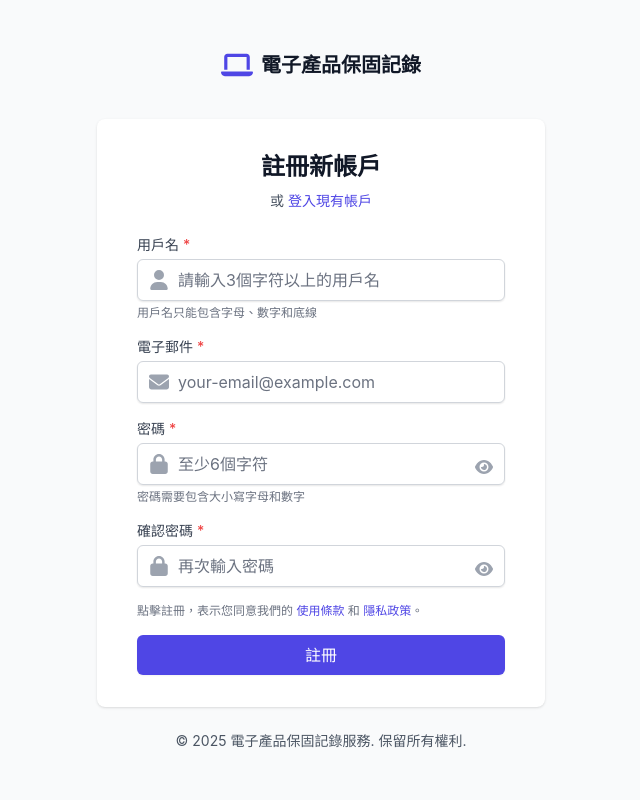
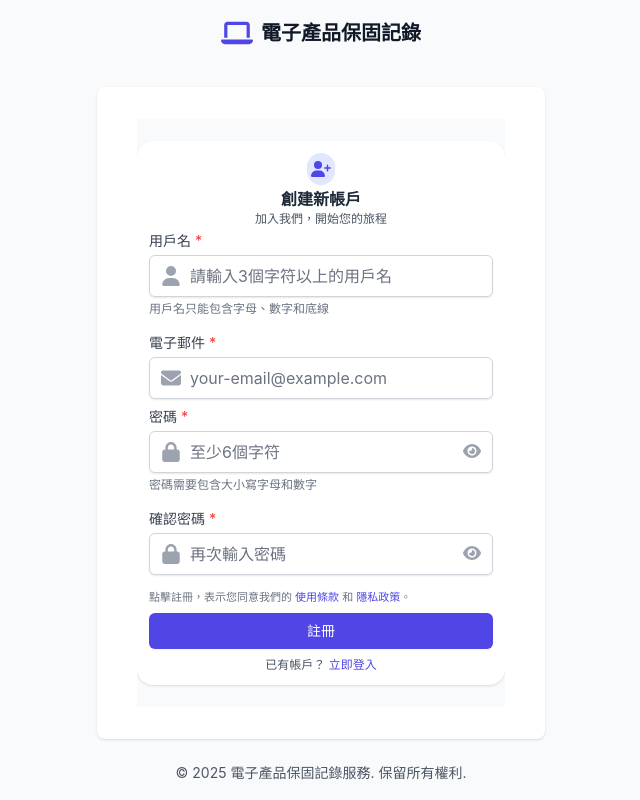
Before and after one commit to H8Y8/warry, a React (Create React App) app in the folder client/: page /register in a window 1280 px wide. Shown: the whole page, without its empty margins (319-959 px from the left). Built offline with nearby package versions, Linux system fonts and the light colour scheme; no server answers.

Commit message:
更新登入和註冊頁面的圖示，提升視覺效果和用戶體驗。

```diff
--- a/client/src/pages/Auth/Login.js
+++ b/client/src/pages/Auth/Login.js
@@ -1,7 +1,7 @@
 import React, { useState } from 'react';
 import { Link } from 'react-router-dom';
 import { FontAwesomeIcon } from '@fortawesome/react-fontawesome';
-import { faEnvelope, faLock, faEye, faEyeSlash } from '@fortawesome/free-solid-svg-icons';
+import { faEnvelope, faLock, faEye, faEyeSlash, faShieldAlt } from '@fortawesome/free-solid-svg-icons';
 import Input from '../../components/ui/Input';
 import Button from '../../components/ui/Button';
 import Alert from '../../components/ui/Alert';
@@ -20,73 +20,42 @@ const Login = () => {
 
   const handleChange = (e) => {
     const { name, value } = e.target;
-    setFormData({
-      ...formData,
-      [name]: value,
-    });
-    // 清除對應字段的錯誤
-    if (errors[name]) {
-      setErrors({
-        ...errors,
-        [name]: null,
-      });
-    }
-    // 清除全局登入錯誤
-    if (loginError) {
-      setLoginError(null);
-    }
+    setFormData({ ...formData, [name]: value });
+    if (errors[name]) setErrors({ ...errors, [name]: null });
+    if (loginError) setLoginError(null);
   };
 
   const validateForm = () => {
     const newErrors = {};
-    // 電子郵件驗證
     if (!formData.email) {
       newErrors.email = '請輸入電子郵件';
     } else if (!/\S+@\S+\.\S+/.test(formData.email)) {
       newErrors.email = '請輸入有效的電子郵件地址';
     }
-
-    // 密碼驗證
     if (!formData.password) {
       newErrors.password = '請輸入密碼';
     } else if (formData.password.length < 6) {
       newErrors.password = '密碼長度至少需要6個字符';
     }
-
     setErrors(newErrors);
     return Object.keys(newErrors).length === 0;
   };
 
   const handleSubmit = async (e) => {
     e.preventDefault();
-
-    if (!validateForm()) {
-      return;
-    }
-
+    if (!validateForm()) return;
     setIsSubmitting(true);
     setLoginError(null);
     setErrors({});
-
     try {
       const result = await login(formData.email, formData.password);
       if (!result.success) {
         const errorMessage = result.message;
         if (errorMessage.includes('密碼錯誤')) {
-          setErrors(prev => ({
-            ...prev,
-            password: '密碼錯誤'
-          }));
-          // 只清除密碼欄位
-          setFormData(prev => ({
-            ...prev,
-            password: ''
-          }));
+          setErrors((prev) => ({ ...prev, password: '密碼錯誤' }));
+          setFormData((prev) => ({ ...prev, password: '' }));
         } else if (errorMessage.includes('找不到此電子郵件')) {
-          setErrors(prev => ({
-            ...prev,
-            email: '找不到此電子郵件帳號'
-          }));
+          setErrors((prev) => ({ ...prev, email: '找不到此電子郵件帳號' }));
         } else {
           setLoginError(errorMessage);
         }
@@ -104,22 +73,27 @@ const Login = () => {
   };
 
   return (
-    <div>
-      <div className="mb-6 text-center">
-        <h2 className="text-2xl font-bold text-gray-900">登入帳戶</h2>
-        <p className="mt-2 text-sm text-gray-600">
-          或{' '}
-          <Link to="/register" className="font-medium text-primary-600 hover:text-primary-500">
-            註冊新帳戶
-          </Link>
-        </p>
+    <div className="h-[50vh] w-full flex items-center justify-center bg-gray-50 overflow-hidden">
+      {/* 背景卡片（僅在中大型裝置上顯示） */}
+      <div className="hidden md:block absolute inset-0 flex items-center justify-center">
+        <div className="w-full max-w-lg mx-auto bg-gradient-to-r from-blue-300 to-purple-300 rounded-2xl shadow-lg opacity-20 transform scale-105"></div>
+      </div>
+
+      {/* 前方的登入資訊卡片 */}
+      <div className="relative w-full max-w-md mx-auto bg-white p-4 shadow rounded-2xl flex flex-col max-h-[85vh] overflow-y-auto">
+        <div className="mb-2 flex flex-col items-center">
+          <div className="bg-primary-100 p-1.5 rounded-full">
+            <FontAwesomeIcon icon={faShieldAlt} className="text-primary-600 text-lg" />
+          </div>
+          <h2 className="text-lg font-semibold text-gray-800 mt-1">歡迎回來</h2>
+          <p className="text-sm text-gray-600">請登入您的帳戶以繼續</p>
         </div>
 
         {loginError && (
           <Alert
             variant="error"
             title="登入失敗"
-          className="mb-4"
+            className="mb-2"
             dismissible
             onDismiss={() => setLoginError(null)}
           >
@@ -127,7 +101,7 @@ const Login = () => {
           </Alert>
         )}
 
-      <form className="space-y-6" onSubmit={handleSubmit} noValidate>
+        <form className="space-y-2 flex-1" onSubmit={handleSubmit} noValidate>
           <Input
             id="email"
             name="email"
@@ -140,7 +114,7 @@ const Login = () => {
             icon={faEnvelope}
             error={errors.email}
             autoComplete="email"
-          className={errors.email ? 'border-red-500' : ''}
+            containerClassName="mb-0"
           />
 
           <div className="relative">
@@ -156,12 +130,13 @@ const Login = () => {
               icon={faLock}
               error={errors.password}
               autoComplete="current-password"
-            className={errors.password ? 'border-red-500' : ''}
+              containerClassName="mb-0"
             />
             <button
               type="button"
               onClick={togglePasswordVisibility}
-            className="absolute right-3 top-9 text-gray-400 hover:text-gray-600 focus:outline-none"
+              className="absolute right-3 top-9 text-gray-400 hover:text-gray-600 focus:outline-none transition-colors"
+              aria-label={showPassword ? "隱藏密碼" : "顯示密碼"}
             >
               <FontAwesomeIcon icon={showPassword ? faEyeSlash : faEye} />
             </button>
@@ -175,19 +150,17 @@ const Login = () => {
                 type="checkbox"
                 className="h-4 w-4 text-primary-600 focus:ring-primary-500 border-gray-300 rounded"
               />
-            <label htmlFor="remember-me" className="ml-2 block text-sm text-gray-900">
+              <label htmlFor="remember-me" className="ml-2 text-sm text-gray-700">
                 記住我
               </label>
             </div>
-
             <div className="text-sm">
-            <Link to="/forgot-password" className="font-medium text-primary-600 hover:text-primary-500">
+              <Link to="/forgot-password" className="font-medium text-primary-600 hover:text-primary-700 transition-colors">
                 忘記密碼？
               </Link>
             </div>
           </div>
 
-        <div>
           <Button
             type="submit"
             variant="primary"
@@ -195,11 +168,21 @@ const Login = () => {
             size="lg"
             loading={isSubmitting}
             disabled={isSubmitting}
+            className="w-full py-2 rounded-lg mt-1.5 transition transform hover:-translate-y-0.5 hover:shadow-md"
           >
             {isSubmitting ? '登入中...' : '登入'}
           </Button>
+
+          <div className="text-center mt-3">
+            <p className="text-sm text-gray-600">
+              還沒有帳戶？{' '}
+              <Link to="/register" className="font-medium text-primary-600 hover:text-primary-700 transition-colors">
+                立即註冊
+              </Link>
+            </p>
           </div>
         </form>
+      </div>
     </div>
   );
 };
--- a/client/src/pages/Auth/Register.js
+++ b/client/src/pages/Auth/Register.js
@@ -1,7 +1,7 @@
 import React, { useState } from 'react';
 import { Link } from 'react-router-dom';
 import { FontAwesomeIcon } from '@fortawesome/react-fontawesome';
-import { faEnvelope, faLock, faUser, faEye, faEyeSlash } from '@fortawesome/free-solid-svg-icons';
+import { faEnvelope, faLock, faUser, faEye, faEyeSlash, faShieldAlt, faUserPlus } from '@fortawesome/free-solid-svg-icons';
 import Input from '../../components/ui/Input';
 import Button from '../../components/ui/Button';
 import Alert from '../../components/ui/Alert';
@@ -158,22 +158,27 @@ const Register = () => {
   };
 
   return (
-    <div>
-      <div className="mb-6 text-center">
-        <h2 className="text-2xl font-bold text-gray-900">註冊新帳戶</h2>
-        <p className="mt-2 text-sm text-gray-600">
-          或{' '}
-          <Link to="/login" className="font-medium text-primary-600 hover:text-primary-500">
-            登入現有帳戶
-          </Link>
-        </p>
+    <div className="h-[73.5vh] w-full flex items-center justify-center bg-gray-50 overflow-hidden">
+      {/* 背景卡片（僅在中大型裝置上顯示） */}
+      <div className="hidden md:block absolute inset-0 flex items-center justify-center">
+        <div className="w-full max-w-lg mx-auto bg-gradient-to-r from-blue-300 to-purple-300 rounded-2xl shadow-lg opacity-20 transform scale-105"></div>
+      </div>
+
+      {/* 前方的註冊資訊卡片 */}
+      <div className="relative w-full max-w-md mx-auto bg-white p-3 shadow rounded-2xl flex flex-col">
+        <div className="mb-1 flex flex-col items-center">
+          <div className="bg-primary-100 p-1 rounded-full">
+            <FontAwesomeIcon icon={faUserPlus} className="text-primary-600 text-base" />
+          </div>
+          <h2 className="text-base font-semibold text-gray-800 mt-0.5">創建新帳戶</h2>
+          <p className="text-xs text-gray-600">加入我們，開始您的旅程</p>
         </div>
 
         {registerError && (
           <Alert
             variant="error"
             title="註冊失敗"
-          className="mb-4"
+            className="mb-1"
             dismissible
             onDismiss={() => setRegisterError(null)}
           >
@@ -181,7 +186,7 @@ const Register = () => {
           </Alert>
         )}
 
-      <form className="space-y-4" onSubmit={handleSubmit} noValidate>
+        <form className="space-y-2 flex-1" onSubmit={handleSubmit} noValidate>
           <Input
             id="username"
             name="username"
@@ -196,6 +201,7 @@ const Register = () => {
             autoComplete="username"
             className={errors.username ? 'border-red-500' : ''}
             helper="用戶名只能包含字母、數字和底線"
+            containerClassName="mb-0"
           />
 
           <Input
@@ -211,6 +217,7 @@ const Register = () => {
             error={errors.email}
             autoComplete="email"
             className={errors.email ? 'border-red-500' : ''}
+            containerClassName="mb-0"
           />
 
           <div className="relative">
@@ -228,11 +235,13 @@ const Register = () => {
               helper="密碼需要包含大小寫字母和數字"
               autoComplete="new-password"
               className={errors.password ? 'border-red-500' : ''}
+              containerClassName="mb-0"
             />
             <button
               type="button"
               onClick={() => togglePasswordVisibility('password')}
-            className="absolute right-3 top-9 text-gray-400 hover:text-gray-600 focus:outline-none"
+              className="absolute right-3 top-8 text-gray-400 hover:text-gray-600 focus:outline-none transition-colors duration-200"
+              aria-label={showPasswords.password ? "隱藏密碼" : "顯示密碼"}
             >
               <FontAwesomeIcon icon={showPasswords.password ? faEyeSlash : faEye} />
             </button>
@@ -252,31 +261,32 @@ const Register = () => {
               error={errors.confirmPassword}
               autoComplete="new-password"
               className={errors.confirmPassword ? 'border-red-500' : ''}
+              containerClassName="mb-0"
             />
             <button
               type="button"
               onClick={() => togglePasswordVisibility('confirmPassword')}
-            className="absolute right-3 top-9 text-gray-400 hover:text-gray-600 focus:outline-none"
+              className="absolute right-3 top-8 text-gray-400 hover:text-gray-600 focus:outline-none transition-colors duration-200"
+              aria-label={showPasswords.confirmPassword ? "隱藏密碼" : "顯示密碼"}
             >
               <FontAwesomeIcon icon={showPasswords.confirmPassword ? faEyeSlash : faEye} />
             </button>
           </div>
 
-        <div className="mt-1">
-          <p className="text-xs text-gray-500">
+          <div className="mt-0.5">
+            <p className="text-[11px] text-gray-500 leading-tight">
               點擊註冊，表示您同意我們的{' '}
-            <Link to="/terms" className="text-primary-600 hover:text-primary-500">
+              <Link to="/terms" className="text-primary-600 hover:text-primary-700 transition-colors duration-200">
                 使用條款
               </Link>{' '}
               和{' '}
-            <Link to="/privacy" className="text-primary-600 hover:text-primary-500">
+              <Link to="/privacy" className="text-primary-600 hover:text-primary-700 transition-colors duration-200">
                 隱私政策
               </Link>
               。
             </p>
           </div>
 
-        <div className="mt-6">
           <Button
             type="submit"
             variant="primary"
@@ -284,11 +294,21 @@ const Register = () => {
             size="lg"
             loading={isSubmitting}
             disabled={isSubmitting}
+            className="w-full py-1.5 rounded-lg mt-1 transition transform hover:-translate-y-0.5 hover:shadow-md text-sm"
           >
             {isSubmitting ? '註冊中...' : '註冊'}
           </Button>
+
+          <div className="text-center mt-1">
+            <p className="text-xs text-gray-600">
+              已有帳戶？{' '}
+              <Link to="/login" className="font-medium text-primary-600 hover:text-primary-700 transition-colors duration-200">
+                立即登入
+              </Link>
+            </p>
           </div>
         </form>
+      </div>
     </div>
   );
 };
```
Also changed, not shown: client/src/assets/images/README.md (added), 2 other files (tests, documents, lock files or other folders). Lines whose indentation alone changed are shown as unchanged.
